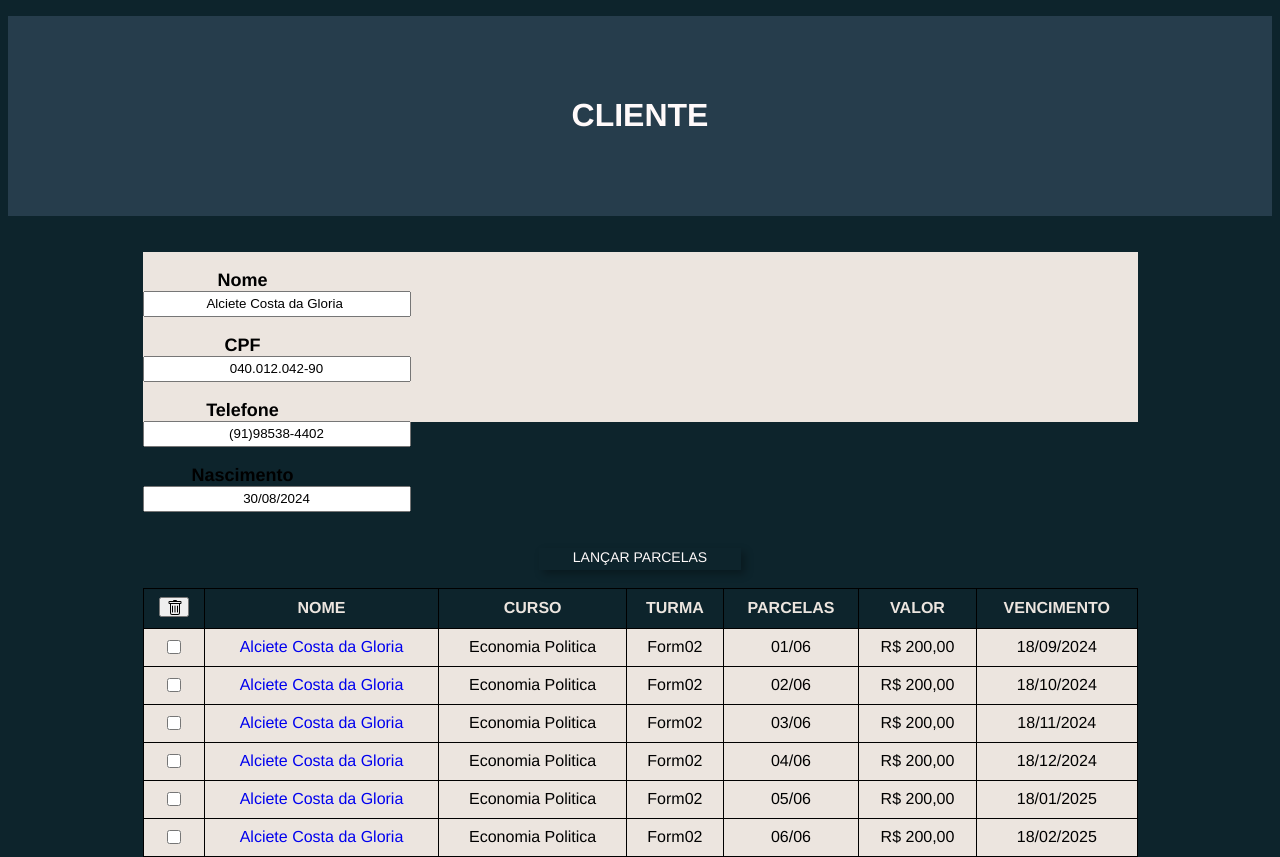
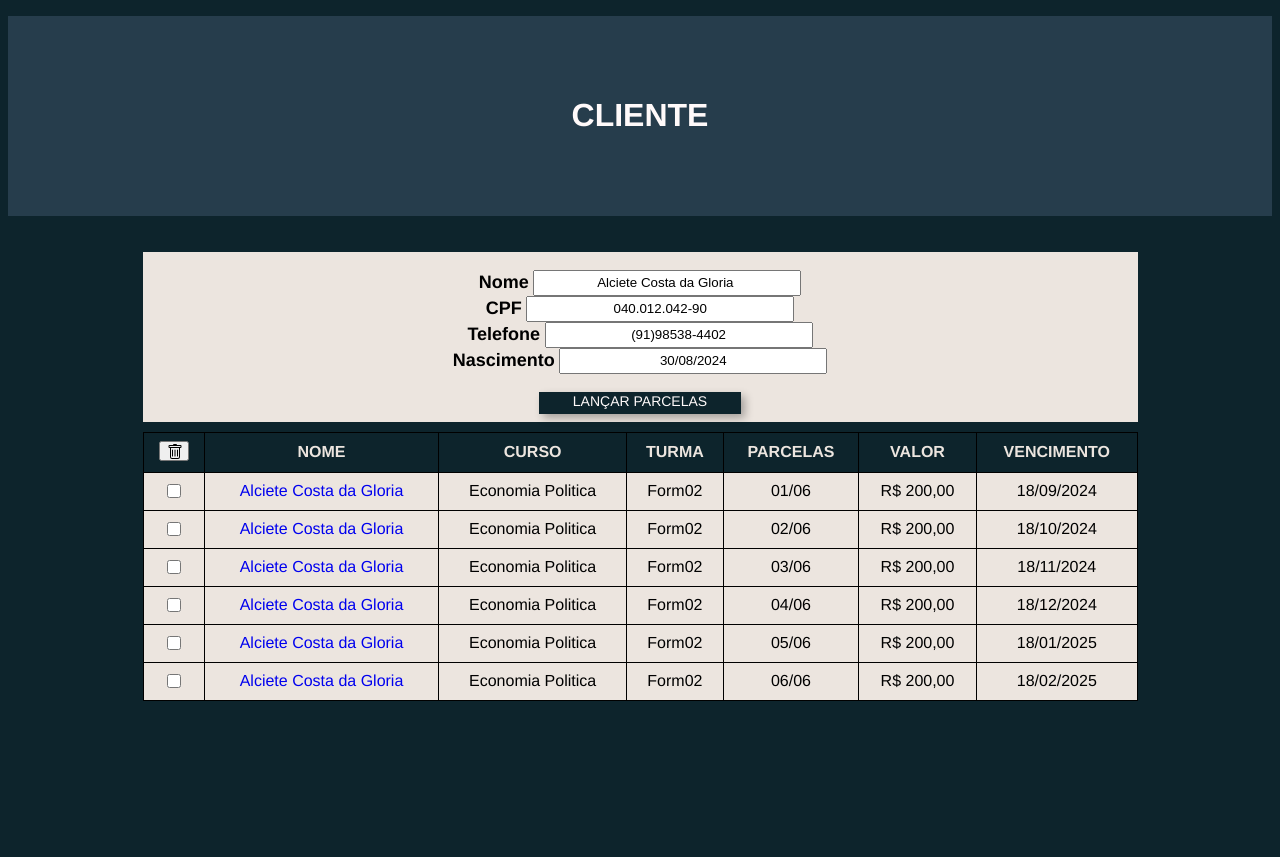
Before and after one commit to Lu4nL1ma/Project_App_Fin, a Django app: page /34/ in a window 1280 px wide. Shown: the part 39-896 px from the top of the page. After the commit the page ends 740 px from the top, so only its background shows below. Run offline with Django 5.2, Linux system fonts and the light colour scheme; data comes from the database, SQL or seed files in the repository.

Commit message:
ajuste_customer

```diff
--- a/fin_tech/financas_online/Templates/customer.html
+++ b/fin_tech/financas_online/Templates/customer.html
@@ -37,7 +37,7 @@
     <br> <br>
 
     <div class="dados_cliente">
-            <div class="div_customer">
+
                     <br>
                     <label for="nome">Nome</label>
                     <tr> <input class="pesquisa_three" type="text" id="nome" name="nom_cli" value="{{c.nome}} " required> </tr> <br>
@@ -48,8 +48,7 @@
                     <label for="nascimento">Nascimento</label>
                     <tr> <input class="pesquisa_three" type="text" id="nascimento" name="nsc_cli" value="{{c.nascimento|date:'d/m/Y'}}" required> </tr> <br> <br>
                     <a class="butoso" href="{% url "form" c.id %}"> LANÇAR PARCELAS</a>
-            </div>
-            <br>
+                    <br>
       <form method="post">
         {% csrf_token %}
 
```
